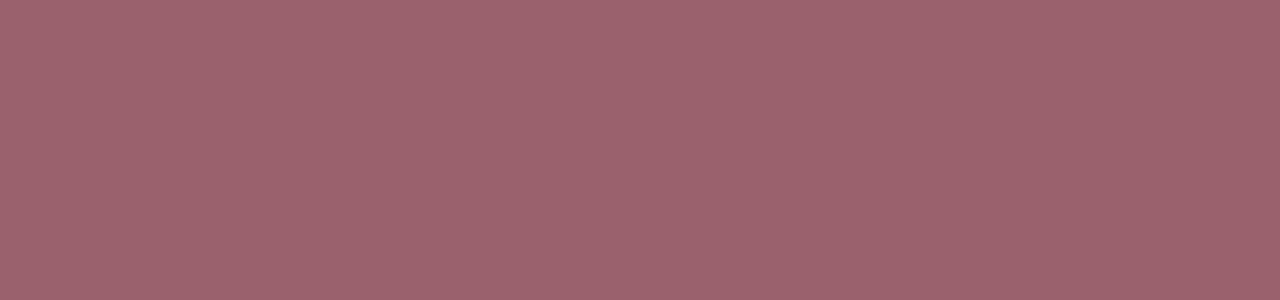
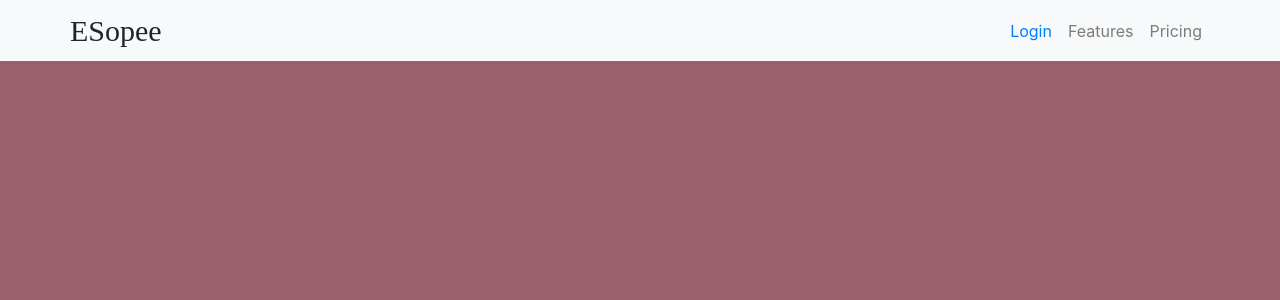
Before and after one commit to athulshaji475/EShopeApp, a React (Create React App) app: page /home in a window 1280 px wide. Before the commit this address had no page. Shown: the top 300 px of the page. Built offline with nearby package versions, Linux system fonts and the light colour scheme.

Commit message:
Error solved

```diff
--- a/src/App.js
+++ b/src/App.js
@@ -11,6 +11,8 @@ function App() {
       <BrowserRouter>
         <Routes>
          <Route exact path='/' element={<Login/>}/>
+         <Route exact path='/login' element={<Login/>}/>
+         <Route path='/home' element={<Homepage/>}/>
         </Routes>
       </BrowserRouter>
     </>
--- a/src/Pages/Login.js
+++ b/src/Pages/Login.js
@@ -12,9 +12,9 @@ import {
   MDBInput
 } from 'mdb-react-ui-kit'
 import Navbr from '../components/Navbr'
-import { Navigate } from 'react-router-dom'
+import { Navigate,useNavigate } from 'react-router-dom'
 function Login() {
-
+const navigate=useNavigate()
     const [email,setemail]=useState('')
     const [password,setpassw]=useState('')
 
@@ -22,9 +22,9 @@ const data={}
    const CheckData=()=>{
 data.email=email
 data.password=password
-if(data.email==='admin123@gmail.com' && data.password==="admin123@")
+if(data.email==='admin123@gmail.com' && data.password==='admin123@')
 {
-    Navigate('/home')
+  navigate('/home')
 }
 else
 {
--- a/src/components/Navbr.js
+++ b/src/components/Navbr.js
@@ -12,9 +12,10 @@ function Navbr() {
 
       <Navbar bg="light" variant="light">
         <Container>
-          <Navbar.Brand ><span>ESopee</span></Navbar.Brand>
+        <span style={{marginLeft:'1pxf,',fontFamily:'cursive',fontSize:'30px'}}>ESopee</span>
+          <Navbar.Brand ></Navbar.Brand>
           <Nav className="me-auto">
-          <Nav.Link ><Link to='/home'>Home</Link></Nav.Link>
+
             <Nav.Link ><Link to='/'>Login</Link></Nav.Link>
             <Nav.Link >Features</Nav.Link>
             <Nav.Link href="#pricing">Pricing</Nav.Link>
```
